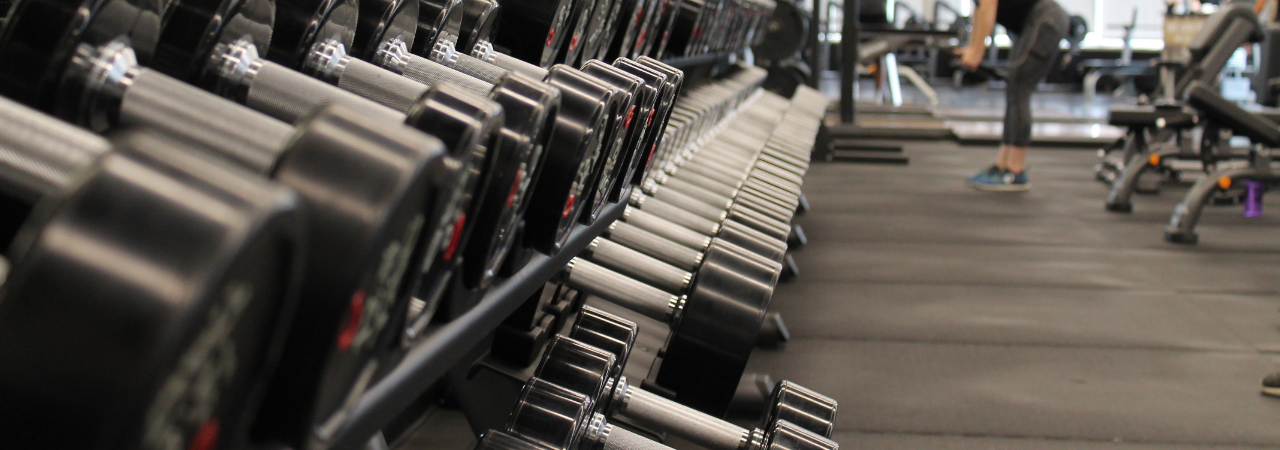
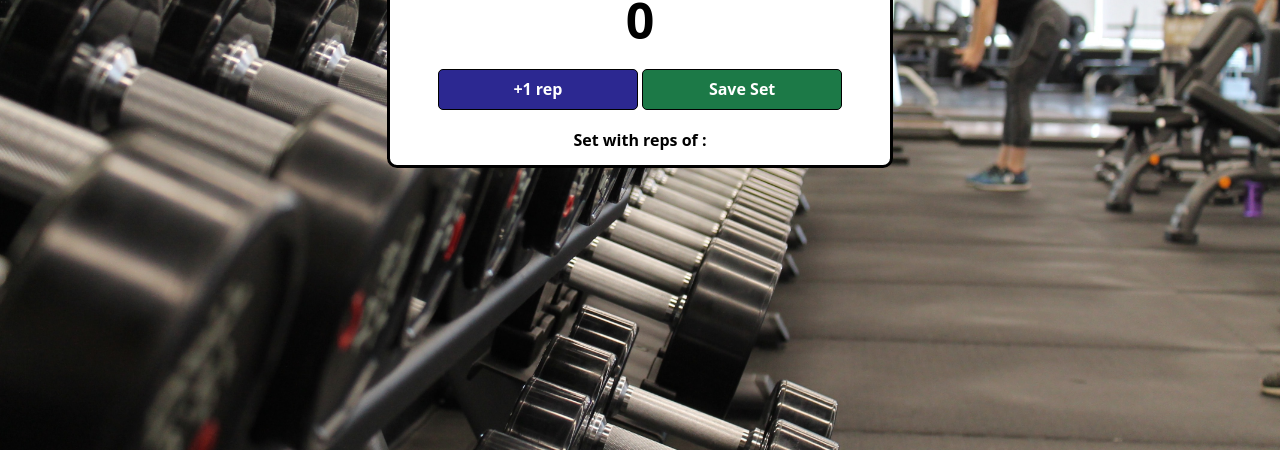
Before and after one commit to hady68/gym-rep-counter, a plain HTML site: page index.html in a window 1280 px wide. Shown: the part 350-800 px from the top of the page. Drawn offline with nearby package versions, Linux system fonts and the light colour scheme.

Commit message:
Updated css

```diff
--- a/index.css
+++ b/index.css
@@ -4,14 +4,19 @@ body {
     font-family: 'Open Sans', 'Helvetica Neue', sans-serif;
     text-align: center;
     height: 100vh;
+    display: flex;
+    align-items: center;
+    justify-content: center;
 }
 
 .container {
     background: white;
-    max-width: 80%;
+    width: 500px;
     margin: auto;
+    padding: aut;
     border: 3px solid black;
     border-radius: 10px;
+
 }
 
 h1 {
```
